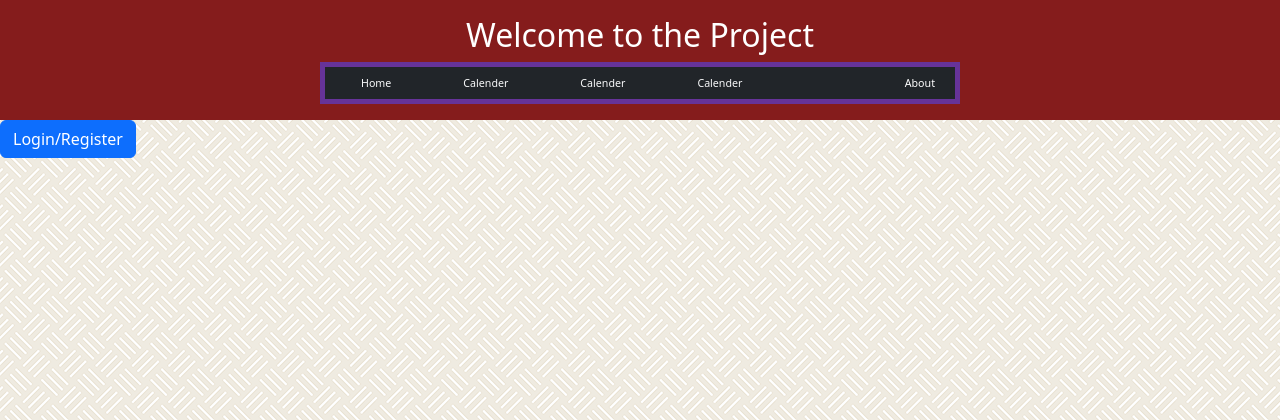
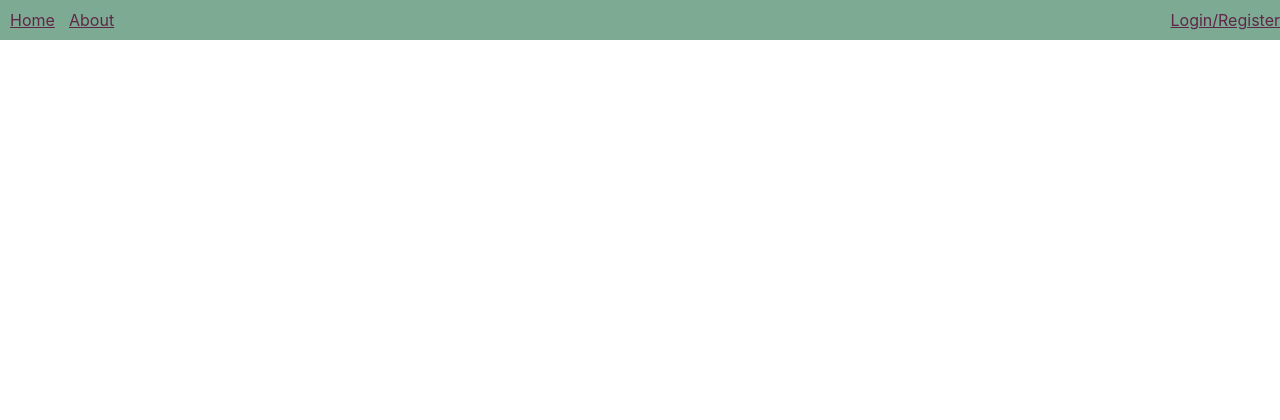
Before and after one commit to rommethecoder/ParkWeb, a Django app: page / in a window 1280 px wide. Shown: the top 420 px of the page. Run offline with Django 4.2, Linux system fonts and the light colour scheme; some libraries are stand-ins or nearby versions.

Commit message:
Added login and remodeled navbar,

```diff
--- a/Django/app/static/styles/index.css
+++ b/Django/app/static/styles/index.css
@@ -1,55 +1,3 @@
-.test {
-    background-color: rebeccapurple;
+header {
+    color: black;
 }
-
-body {
-    background-image: url(/static/images/background.png);
-	font-size: 8pt;
-}
-
-header {
-    background-color: rgb(133, 28, 28);
-    color: rgb(255, 255, 255);
-    text-align: center;
-    padding: 1rem 0;
-}
-
-header h1 {
-    font-size: 2rem;
-    margin-bottom: 0.5rem;
-}
-
-.navBar { /*The Navigation Bar CSS if we add more elements change the width*/
-    width: 50%;
-    margin: auto;
-}
-
-nav {
-    background-color: #333; /* Navigation Bar background color */
-    border: 5px solid rebeccapurple;
-}
-
-nav ul {
-    list-style-type: none;
-    padding: 0;
-    display: flex;
-    justify-content: center;
-}
-
-nav li {
-    display: inline;
-    margin: 0 20px;
-    margin-right: 20px;
-}
-
-nav a {
-    text-decoration: none;
-    color: #fff;
-    font-weight: bold;
-    font-size: 20px;
-    transition: color 0.3s;
-}
-
-nav a:hover {
-    color: #ff6600; /* Changes the text color when you hover */
-}
--- a/Django/app/templates/about.html
+++ b/Django/app/templates/about.html
@@ -11,5 +11,4 @@
     <a href="https://github.com/rommethecoder/SeniorProject">Link to the GitHub</a>
 </div>
 </body>
-</html>
 {% endblock %}
--- /dev/null
+++ b/Django/app/templates/home.html
@@ -0,0 +1,15 @@
+{% extends 'master.html' %}
+
+{% block title %} Home {% endblock %}
+
+{% block content %}
+<body>
+
+</body>
+{% endblock %}
+
+<style>
+  body {
+    background-color: black;
+  }
+</style>
--- a/Django/app/templates/index.html
+++ /dev/null
@@ -1,45 +0,0 @@
-{% extends 'master.html' %}
-
-{% block title %}
-  Home
-{% endblock %}
-
-{% block content %}
-  {% if isLoggedIn %}
-    <button id="loginButton" class="btn btn-primary">Logged In</button>
-  {% else %}
-    <button id="loginButton" data-toggle="modal" data-target="#loginModal" class="btn btn-primary">Login/Register</button>
-  {% endif %}
-
-  {% comment %}Login Button Logic{% endcomment %}
-  <!-- Login Modal -->
-  <div class="modal fade" id="loginModal" tabindex="-1" aria-labelledby="loginModalLabel" aria-hidden="true">
-    <div class="modal-dialog">
-      <div class="modal-content">
-        <div class="modal-header">
-          <h5 class="modal-title" id="loginModalLabel">Login</h5>
-          <button type="button" class="btn-close" data-bs-dismiss="modal" aria-label="Close"></button>
-        </div>
-        <div class="modal-body">
-          <!-- Login Form -->
-          <form>
-            <div class="mb-3">
-              <label for="email" class="form-label">Email address</label>
-              <input type="email" class="form-control" id="email" aria-describedby="emailHelp" required />
-              <div id="emailHelp" class="form-text">We'll never share your email with anyone else.</div>
-            </div>
-            <div class="mb-3">
-              <label for="password" class="form-label">Password</label>
-              <input type="password" class="form-control" id="password" required />
-            </div>
-            <button type="submit" class="btn btn-primary">Login</button>
-          </form>
-        </div>
-        <div class="modal-footer">
-          <button type="button" class="btn btn-secondary" data-bs-dismiss="modal">Close</button>
-          <button type="button" class="btn btn-link">Forgot Password?</button>
-        </div>
-      </div>
-    </div>
-  </div>
-{% endblock %}
--- a/Django/app/templates/master.html
+++ b/Django/app/templates/master.html
@@ -1,5 +1,5 @@
 <!DOCTYPE html>
-<html>
+<html lang="en">
 <head>
     <meta charset="UTF-8">
     <meta name="viewport" content="width=device-width, initial-scale=1.0">
@@ -8,50 +8,66 @@
     {% load bootstrap5 %}
     {% bootstrap_css %}
     {% bootstrap_javascript %}
+
     <!-- jQuery -->
     <script src="https://code.jquery.com/jquery-3.6.0.min.js"></script>
+    <!-- Bootstrap JS -->
+    <script src="https://stackpath.bootstrapcdn.com/bootstrap/4.5.2/js/bootstrap.min.js"></script>
 
-        <!-- Popper.js -->
-        <script src="https://cdn.jsdelivr.net/npm/popper.js@2.10.2/dist/umd/popper.min.js"></script>
 
     <!-- Bootstrap CSS -->
     <link rel="stylesheet" href="https://stackpath.bootstrapcdn.com/bootstrap/4.5.2/css/bootstrap.min.css">
     <link rel="stylesheet" href="https://cdn.jsdelivr.net/npm/bootstrap@5.3.0/dist/css/bootstrap.min.css">
-        <!-- Bootstrap JS -->
-        <script src="https://stackpath.bootstrapcdn.com/bootstrap/4.5.2/js/bootstrap.min.js"></script>
     <link rel="stylesheet" type="text/css" href="{% static '/styles/index.css' %}">
+    <link rel="icon" href="{% static '/images/favicons.ico' %}">
 </head>
-    <header>
-  <h1>Welcome to the Project</h1>
-  <div class="navBar">
-    <nav class="">
-    <ul class="nav bg-dark">
-      <li class="nav-item">
-        <a class="nav-link link-light" href="/">Home</a>
-      </li>
-      <li class="nav-item">
-        <a class="nav-link link-light" href="#">Calender</a>
-      </li>
-      <li class="nav-item">
-        <a class="nav-link link-light" href="#">Calender</a>
-      </li>
-      <li class="nav-item">
-        <a class="nav-link link-light" href="#">Calender</a>
-      </li>
-      <ul class="navbar-nav ms-auto">
-        <li class="nav-item">
-            <a class="nav-link" href="/about">About</a>
+<nav class="navbar navbar-custom" role="navigation">
+    <div>
+        <a class="navLink navLink-left" href="/">Home</a>
+        <a class="navLink navLink-left" href="/about/">About</a>
+    </div>
+    <div>
+        <ul class="nav navbar-nav navbar-right">
+            <li>
+            {% if request.user.is_authenticated %}
+            <div style="color: #0ACDFF;">Logged in as {{ request.user }}</<div>
+            <a class="navLink navLink-right" href="/logout/"> Logout </a>
+            {% else %}
+            <a class="navLink navLink-right" href="/register/"> Login/Register </a>
+            {% endif %}
+
+            {% if user.is_superuser %}
+            <a class="navLink navLink-right" href="/admin/"> Admin Panel </a>
+            {% endif %}
             </li>
         </ul>
-    </ul>
+    </div>
 </nav>
-</header>
-    <body>
 
 {% block content %}
 {% endblock %}
 
-    <script src="https://cdn.jsdelivr.net/npm/bootstrap@5.3.0/dist/js/bootstrap.bundle.min.js"></script>
-    <script type="text/javascript" src="{% static '/scripts/index.js' %}"> </script>
-    </body>
 </html>
+<!-- Color Scheme : https://coolors.co/ff8811-7daa92-b98ea7-3c474b-0acdff -->
+<style>
+    .navbar-custom {
+            border: 0;
+            background-color: #7DAA92;
+    }
+
+    .navLink {
+        font-family: -apple-system, BlinkMacSystemFont, "Segoe UI", Roboto, "Helvetica Neue", Arial, "Noto Sans", sans-serif, "Apple Color Emoji", "Segoe UI Emoji", "Segoe UI Symbol", "Noto Color Emoji";
+        color: #5F264A;
+    }
+
+    .navLink-right{
+        padding-right: 0;
+    }
+    .navLink-left{
+        padding-left: 10px;
+    }
+
+    .navLink:hover {
+        color: black;
+    }
+</style>
--- a/Django/app/urls.py
+++ b/Django/app/urls.py
@@ -2,6 +2,9 @@ from django.urls import path
 from .import views
 
 urlpatterns = [
-    path("", views.index, name="index"),
+    path("", views.homePage, name="home"),
     path("about/", views.about, name="about"),
+    path("login/", views.loginPage, name="login"),
+    path("register/", views.registerPage, name="register"),
+    path("logout/", views.logoutUser, name="logout"),
 ]
--- a/Django/app/views.py
+++ b/Django/app/views.py
@@ -1,11 +1,64 @@
-from django.shortcuts import render, HttpResponse
+from django.shortcuts import render, HttpResponse, redirect
+from django.contrib.auth.forms import UserCreationForm
+from django import forms
+from django.contrib.auth.models import User
+from django.contrib import messages
+from django.contrib.auth import authenticate, login, logout
 
-def index(request):
-    return render(request, "index.html")
+
+def homePage(request):
+    context = {}
+    return render(request, "home.html", context)
+
 
 def about(request):
     return render(request, "about.html")
 
-def login(request):
-    isLoggedIn = False
-    return render(request, "index.html", {'isLoggedIn': isLoggedIn})
+
+def loginPage(request):
+    if request.user.is_authenticated:
+        return redirect('home')
+    else:
+        if request.method == 'POST':
+            username = request.POST.get('username')
+            password = request.POST.get('password')
+
+            user = authenticate(request, username=username, password=password)
+
+            if user is not None:
+                login(request, user)
+                return redirect('home')
+            else:
+                messages.info(request, 'username/password is incorrect !')
+
+    context = {}
+    return render(request, "login.html", context)
+
+
+def registerPage(request):
+    if request.user.is_authenticated:
+        return redirect('home')
+    else:
+        form = CreateUserForm()
+
+        if request.method == 'POST':
+            form = CreateUserForm(request.POST)
+            if form.is_valid():
+                form.save()
+                username = form.cleaned_data.get('username')
+                messages.success(request, 'Account was successfully created for ' + username)
+                return redirect('login')
+
+    context = {'form': form}
+    return render(request, "register.html", context)
+
+
+def logoutUser(request):
+    logout(request)
+    return redirect('home')
+
+
+class CreateUserForm(UserCreationForm):
+    class Meta:
+        model = User
+        fields = ['username', 'email', 'password1', 'password2']
--- a/Django/backend/settings.py
+++ b/Django/backend/settings.py
@@ -80,7 +80,7 @@ DATABASES = {
         'ENGINE': 'django.db.backends.mysql',
         'NAME': 'appDB',
         'USER': 'root', # replace with your specific mysql username
-        'PASSWORD': '', # replace with your specific mysql password
+        'PASSWORD': 'root', # replace with your specific mysql password
         'HOST': 'localhost',  # or the hostname where your MySQL server is running
         'PORT': '3306',      # or the port on which your MySQL server is listening
     }
@@ -121,7 +121,7 @@ USE_TZ = True
 # Static files (CSS, JavaScript, Images)
 # https://docs.djangoproject.com/en/4.2/howto/static-files/
 
-STATIC_URL = 'static/'
+STATIC_URL = "static/"
 
 # Default primary key field type
 # https://docs.djangoproject.com/en/4.2/ref/settings/#default-auto-field
```
Also changed, not shown: Django/app/templates/login.html (added, +115 -0 lines), Django/app/templates/register.html (added, +134 -0 lines). Lines whose indentation alone changed are shown as unchanged.
